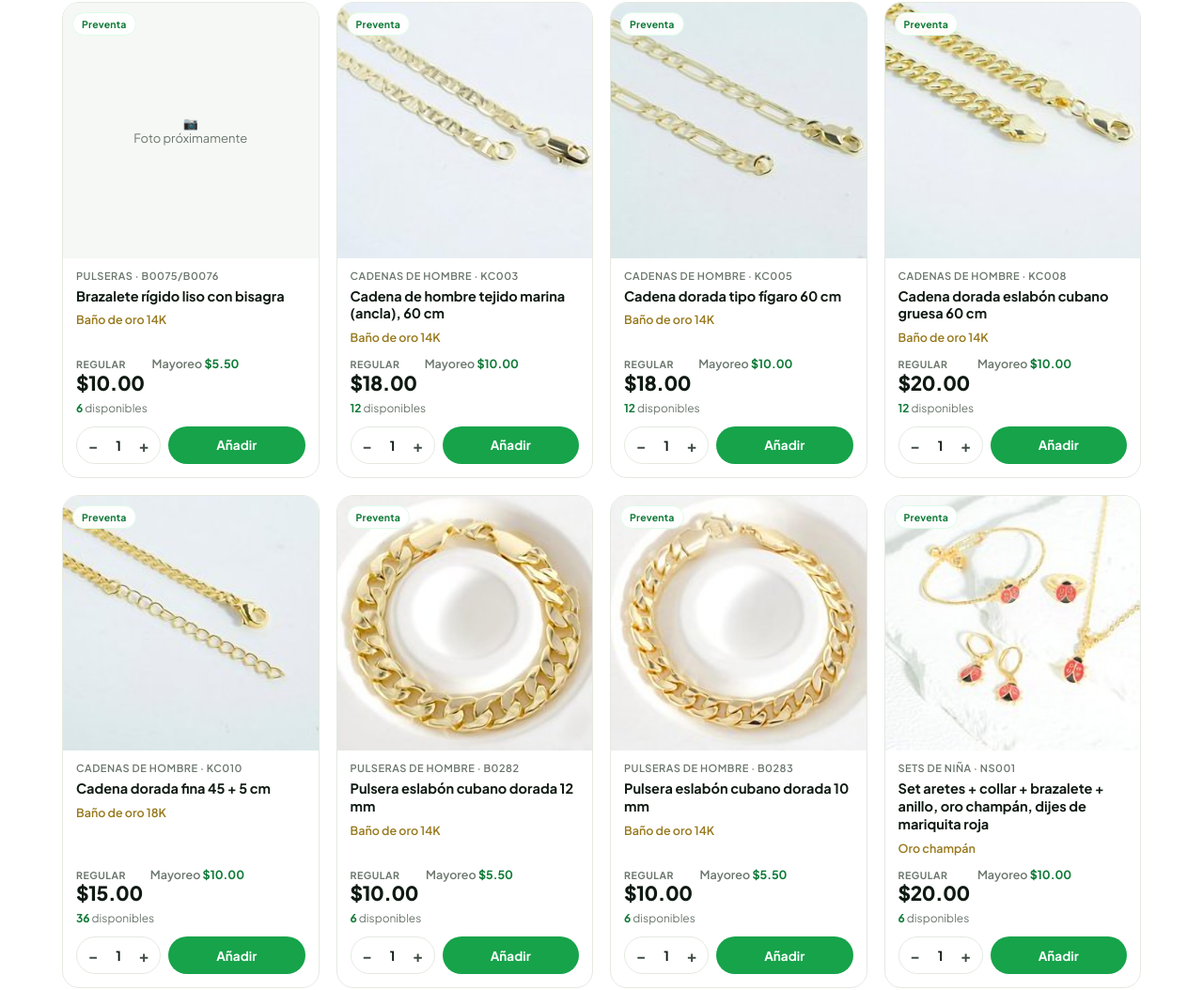
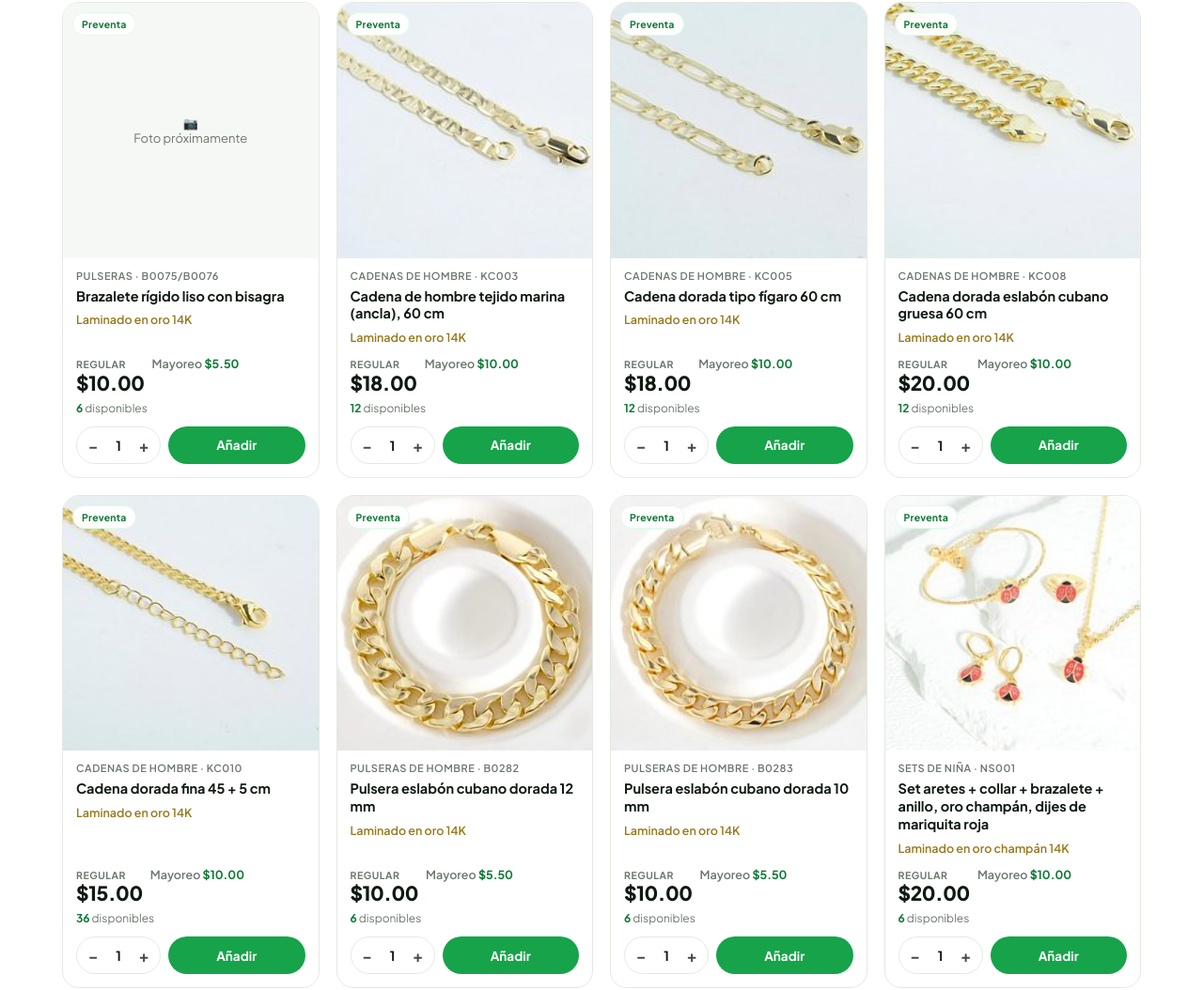
Before and after one commit to Alex-bit86/massiimport-web, a plain HTML site: page index.html in a window 1280 px wide. Shown: the part 1492-2546 px from the top of the page at 94% size. Drawn offline with Linux system fonts and the light colour scheme.

Commit message:
Unificar etiquetas: laminado en oro 14K

```diff
--- a/index.html
+++ b/index.html
@@ -4,18 +4,18 @@
 <meta charset="UTF-8">
 <meta name="viewport" content="width=device-width, initial-scale=1.0">
 <title>Tienda Massi Import</title>
-<meta name="description" content="Yo no revendo, yo importo, por eso mis precios no tienen intermediarios. Bisutería en baño de oro directo del importador, precio al detal y al mayor.">
+<meta name="description" content="Yo no revendo, yo importo, por eso mis precios no tienen intermediarios. Bisutería laminada en oro 14K directo del importador, precio al detal y al mayor.">
 <meta property="og:type" content="website">
 <meta property="og:site_name" content="Massi Import solution group">
 <meta property="og:title" content="Massi Import — Compra directo al importador">
-<meta property="og:description" content="Yo no revendo, yo importo, por eso mis precios no tienen intermediarios. Bisutería en baño de oro, precio regular y mayoreo. Preventa por WhatsApp.">
+<meta property="og:description" content="Yo no revendo, yo importo, por eso mis precios no tienen intermediarios. Bisutería laminada en oro 14K, precio regular y mayoreo. Preventa por WhatsApp.">
 <meta property="og:url" content="https://massiimport.com/">
 <meta property="og:image" content="https://massiimport.com/og-image.jpg">
 <meta property="og:image:secure_url" content="https://massiimport.com/og-image.jpg">
 <meta property="og:image:type" content="image/jpeg">
 <meta property="og:image:width" content="1200">
 <meta property="og:image:height" content="630">
-<meta property="og:image:alt" content="Massi Import — Yo no revendo, yo importo. Bisutería en baño de oro, detal y mayoreo.">
+<meta property="og:image:alt" content="Massi Import — Yo no revendo, yo importo. Bisutería laminada en oro 14K, detal y mayoreo.">
 <meta property="og:locale" content="es_LA">
 <meta name="twitter:card" content="summary_large_image">
 <meta name="twitter:image" content="https://massiimport.com/og-image.jpg">
@@ -245,7 +245,7 @@ footer{margin-top:40px;border-top:1px solid var(--line);background:var(--soft)}
   <div class="wrap hero-in">
     <div>
       <span class="eyebrow"><i></i>Preventa abierta · Embarque 1</span>
-      <h1>Bisutería en baño de oro 14K y 18K, <em>directo del importador</em>.</h1>
+      <h1>Bisutería laminada en oro 14K, <em>directo del importador</em>.</h1>
       <p class="lead">Cadenas, pulseras, sets y dijes con precio al detal y precio al mayor. Arma tu pedido aquí y lo confirmamos contigo por WhatsApp.</p>
       <p class="quote">“Yo no revendo, yo importo, por eso mis precios no tienen intermediarios.”</p>
       <div class="hero-cta"><a class="btn btn-p" href="#catalogo">Ver catálogo</a><a class="btn btn-s" href="#como">Cómo comprar</a></div>
@@ -343,7 +343,7 @@ const PRODUCTOS = [
   "precio_mayor": 5.5,
   "precio_detal": 10.0,
   "unidades": 6,
-  "detalle": "Acero inoxidable · baño de oro",
+  "detalle": "Acero inoxidable · laminado en oro 14K",
   "foto": "img/B0043.jpg"
  },
  {
@@ -353,7 +353,7 @@ const PRODUCTOS = [
   "precio_mayor": 5.5,
   "precio_detal": 10.0,
   "unidades": 6,
-  "detalle": "Acero inoxidable · baño de oro",
+  "detalle": "Acero inoxidable · laminado en oro 14K",
   "foto": "img/B0044.jpg"
  },
  {
@@ -363,7 +363,7 @@ const PRODUCTOS = [
   "precio_mayor": 5.5,
   "precio_detal": 10.0,
   "unidades": 6,
-  "detalle": "Acero inoxidable · baño de oro",
+  "detalle": "Acero inoxidable · laminado en oro 14K",
   "foto": "img/B0060.jpg"
  },
  {
@@ -373,7 +373,7 @@ const PRODUCTOS = [
   "precio_mayor": 5.5,
   "precio_detal": 10.0,
   "unidades": 6,
-  "detalle": "Acero inoxidable · baño de oro",
+  "detalle": "Acero inoxidable · laminado en oro 14K",
   "foto": "img/B0061.jpg"
  },
  {
@@ -383,7 +383,7 @@ const PRODUCTOS = [
   "precio_mayor": 5.5,
   "precio_detal": 10.0,
   "unidades": 6,
-  "detalle": "Baño de oro 14K",
+  "detalle": "Laminado en oro 14K",
   "foto": ""
  },
  {
@@ -393,7 +393,7 @@ const PRODUCTOS = [
   "precio_mayor": 10.0,
   "precio_detal": 18.0,
   "unidades": 12,
-  "detalle": "Baño de oro 14K",
+  "detalle": "Laminado en oro 14K",
   "foto": "img/KC003.jpg"
  },
  {
@@ -403,7 +403,7 @@ const PRODUCTOS = [
   "precio_mayor": 10.0,
   "precio_detal": 18.0,
   "unidades": 12,
-  "detalle": "Baño de oro 14K",
+  "detalle": "Laminado en oro 14K",
   "foto": "img/KC005.jpg"
  },
  {
@@ -413,7 +413,7 @@ const PRODUCTOS = [
   "precio_mayor": 10.0,
   "precio_detal": 20.0,
   "unidades": 12,
-  "detalle": "Baño de oro 14K",
+  "detalle": "Laminado en oro 14K",
   "foto": "img/KC008.jpg"
  },
  {
@@ -423,7 +423,7 @@ const PRODUCTOS = [
   "precio_mayor": 10.0,
   "precio_detal": 15.0,
   "unidades": 36,
-  "detalle": "Baño de oro 18K",
+  "detalle": "Laminado en oro 14K",
   "foto": "img/KC010.jpg"
  },
  {
@@ -433,7 +433,7 @@ const PRODUCTOS = [
   "precio_mayor": 5.5,
   "precio_detal": 10.0,
   "unidades": 6,
-  "detalle": "Baño de oro 14K",
+  "detalle": "Laminado en oro 14K",
   "foto": "img/B0282.jpg"
  },
  {
@@ -443,7 +443,7 @@ const PRODUCTOS = [
   "precio_mayor": 5.5,
   "precio_detal": 10.0,
   "unidades": 6,
-  "detalle": "Baño de oro 14K",
+  "detalle": "Laminado en oro 14K",
   "foto": "img/B0283.jpg"
  },
  {
@@ -453,7 +453,7 @@ const PRODUCTOS = [
   "precio_mayor": 10.0,
   "precio_detal": 20.0,
   "unidades": 6,
-  "detalle": "Oro champán",
+  "detalle": "Laminado en oro champán 14K",
   "foto": "img/NS001.jpg"
  },
  {
@@ -463,7 +463,7 @@ const PRODUCTOS = [
   "precio_mayor": 10.0,
   "precio_detal": 20.0,
   "unidades": 6,
-  "detalle": "Oro champán",
+  "detalle": "Laminado en oro champán 14K",
   "foto": "img/NS023.jpg"
  },
  {
@@ -473,7 +473,7 @@ const PRODUCTOS = [
   "precio_mayor": 10.0,
   "precio_detal": 20.0,
   "unidades": 6,
-  "detalle": "Oro champán",
+  "detalle": "Laminado en oro champán 14K",
   "foto": "img/NS027.jpg"
  },
  {
@@ -483,7 +483,7 @@ const PRODUCTOS = [
   "precio_mayor": 10.0,
   "precio_detal": 20.0,
   "unidades": 6,
-  "detalle": "Oro champán",
+  "detalle": "Laminado en oro champán 14K",
   "foto": "img/NS031.jpg"
  },
  {
@@ -493,7 +493,7 @@ const PRODUCTOS = [
   "precio_mayor": 10.0,
   "precio_detal": 20.0,
   "unidades": 6,
-  "detalle": "Oro champán",
+  "detalle": "Laminado en oro champán 14K",
   "foto": "img/NS040.jpg"
  },
  {
@@ -503,7 +503,7 @@ const PRODUCTOS = [
   "precio_mayor": 10.0,
   "precio_detal": 20.0,
   "unidades": 6,
-  "detalle": "Oro champán",
+  "detalle": "Laminado en oro champán 14K",
   "foto": "img/NS071.jpg"
  },
  {
@@ -513,7 +513,7 @@ const PRODUCTOS = [
   "precio_mayor": 10.0,
   "precio_detal": 15.0,
   "unidades": 6,
-  "detalle": "Baño de oro 18K",
+  "detalle": "Laminado en oro 14K",
   "foto": "img/NS087.jpg"
  },
  {
@@ -523,7 +523,7 @@ const PRODUCTOS = [
   "precio_mayor": 10.0,
   "precio_detal": 15.0,
   "unidades": 6,
-  "detalle": "Baño de oro 18K",
+  "detalle": "Laminado en oro 14K",
   "foto": "img/NS083.jpg"
  },
  {
@@ -533,7 +533,7 @@ const PRODUCTOS = [
   "precio_mayor": 10.0,
   "precio_detal": 18.0,
   "unidades": 6,
-  "detalle": "Baño de oro 14K",
+  "detalle": "Laminado en oro 14K",
   "foto": "img/NS101.jpg"
  },
  {
@@ -543,7 +543,7 @@ const PRODUCTOS = [
   "precio_mayor": 10.0,
   "precio_detal": 20.0,
   "unidades": 6,
-  "detalle": "Baño de oro 14K",
+  "detalle": "Laminado en oro 14K",
   "foto": "img/NS253.jpg"
  },
  {
@@ -553,7 +553,7 @@ const PRODUCTOS = [
   "precio_mayor": 10.0,
   "precio_detal": 20.0,
   "unidades": 6,
-  "detalle": "Baño de oro 14K",
+  "detalle": "Laminado en oro 14K",
   "foto": "img/NS255.jpg"
  },
  {
@@ -563,7 +563,7 @@ const PRODUCTOS = [
   "precio_mayor": 5.5,
   "precio_detal": 8.0,
   "unidades": 6,
-  "detalle": "Baño de oro 18K",
+  "detalle": "Laminado en oro 14K",
   "foto": "img/KP0029.jpg"
  },
  {
@@ -573,7 +573,7 @@ const PRODUCTOS = [
   "precio_mayor": 5.5,
   "precio_detal": 8.0,
   "unidades": 6,
-  "detalle": "Baño de oro 18K",
+  "detalle": "Laminado en oro 14K",
   "foto": "img/KP0326.jpg"
  },
  {
@@ -583,7 +583,7 @@ const PRODUCTOS = [
   "precio_mayor": 5.5,
   "precio_detal": 8.0,
   "unidades": 6,
-  "detalle": "Baño de oro 18K",
+  "detalle": "Laminado en oro 14K",
   "foto": "img/KP0330.jpg"
  },
  {
@@ -593,7 +593,7 @@ const PRODUCTOS = [
   "precio_mayor": 5.5,
   "precio_detal": 8.0,
   "unidades": 6,
-  "detalle": "Baño de oro 18K",
+  "detalle": "Laminado en oro 14K",
   "foto": "img/KP0333.jpg"
  },
  {
@@ -603,7 +603,7 @@ const PRODUCTOS = [
   "precio_mayor": 5.5,
   "precio_detal": 8.0,
   "unidades": 6,
-  "detalle": "Baño de oro 18K",
+  "detalle": "Laminado en oro 14K",
   "foto": "img/KP0351.jpg"
  },
  {
@@ -613,7 +613,7 @@ const PRODUCTOS = [
   "precio_mayor": 5.5,
   "precio_detal": 8.0,
   "unidades": 6,
-  "detalle": "Baño de oro 18K",
+  "detalle": "Laminado en oro 14K",
   "foto": "img/KP0353.jpg"
  },
  {
@@ -623,7 +623,7 @@ const PRODUCTOS = [
   "precio_mayor": 5.5,
   "precio_detal": 8.0,
   "unidades": 6,
-  "detalle": "Baño de oro 18K",
+  "detalle": "Laminado en oro 14K",
   "foto": "img/KP0380.jpg"
  },
  {
@@ -633,7 +633,7 @@ const PRODUCTOS = [
   "precio_mayor": 5.5,
   "precio_detal": 10.0,
   "unidades": 6,
-  "detalle": "Baño de oro 18K",
+  "detalle": "Laminado en oro 14K",
   "foto": "img/KP0393.jpg"
  },
  {
@@ -643,7 +643,7 @@ const PRODUCTOS = [
   "precio_mayor": 5.5,
   "precio_detal": 10.0,
   "unidades": 6,
-  "detalle": "Baño de oro 18K",
+  "detalle": "Laminado en oro 14K",
   "foto": "img/KP0394.jpg"
  },
  {
@@ -653,7 +653,7 @@ const PRODUCTOS = [
   "precio_mayor": 5.5,
   "precio_detal": 10.0,
   "unidades": 6,
-  "detalle": "Baño de oro 18K",
+  "detalle": "Laminado en oro 14K",
   "foto": "img/KP0395.jpg"
  },
  {
@@ -663,7 +663,7 @@ const PRODUCTOS = [
   "precio_mayor": 5.5,
   "precio_detal": 8.0,
   "unidades": 6,
-  "detalle": "Baño de oro 18K",
+  "detalle": "Laminado en oro 14K",
   "foto": "img/KP0398.jpg"
  },
  {
@@ -673,7 +673,7 @@ const PRODUCTOS = [
   "precio_mayor": 5.5,
   "precio_detal": 10.0,
   "unidades": 6,
-  "detalle": "Baño de oro 18K",
+  "detalle": "Laminado en oro 14K",
   "foto": "img/KP0513.jpg"
  },
  {
@@ -683,7 +683,7 @@ const PRODUCTOS = [
   "precio_mayor": 5.5,
   "precio_detal": 10.0,
   "unidades": 6,
-  "detalle": "Baño de oro 18K",
+  "detalle": "Laminado en oro 14K",
   "foto": "img/KP0515.jpg"
  },
  {
@@ -693,7 +693,7 @@ const PRODUCTOS = [
   "precio_mayor": 5.5,
   "precio_detal": 10.0,
   "unidades": 6,
-  "detalle": "Baño de oro 14K",
+  "detalle": "Laminado en oro 14K",
   "foto": "img/KP0516.jpg"
  }
 ];
```
